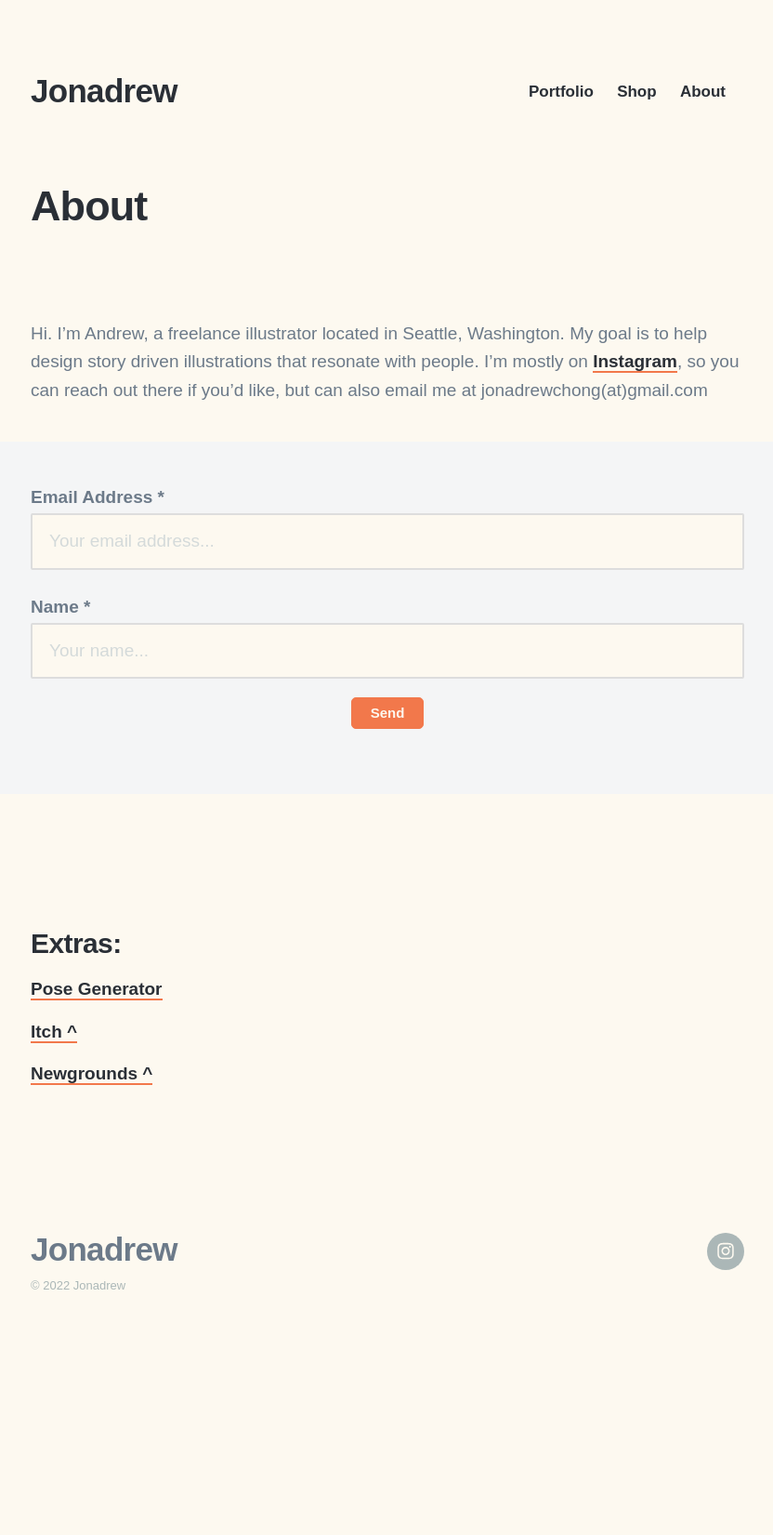
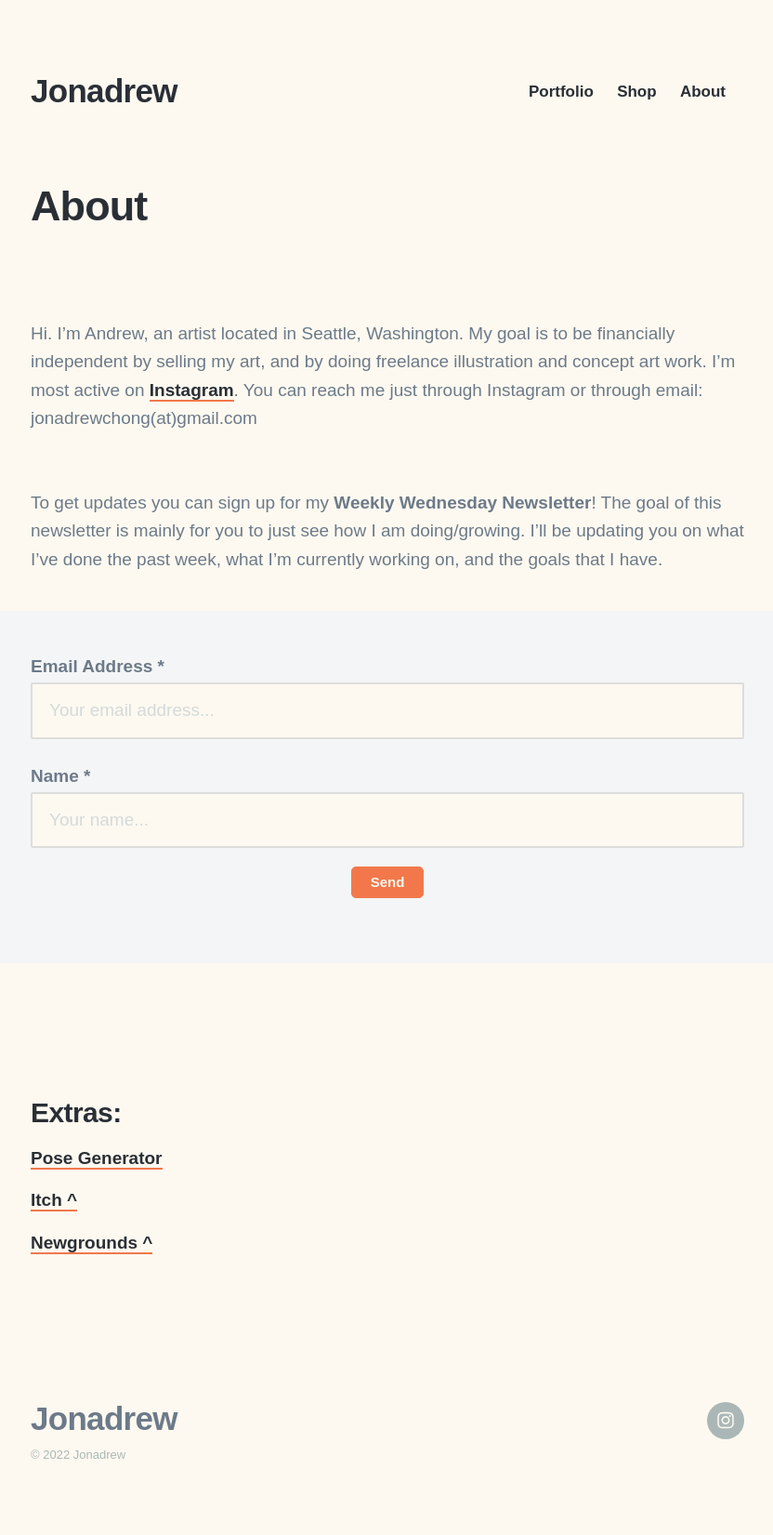
Before and after one commit to andrwyoung/jonadrew-v4, a Jekyll site: the page built from _pages/about.md, in a window 1280 px wide. Shown: the whole page at 93% size, without its empty margins (223-1055 px from the left). Built offline with Jekyll 4.4.1, drawn with Linux system fonts in a browser that asks for light colours; nearby versions of some CDN libraries; some web fonts are replaced; before the commit the page ends 1469 px from its top, so only the background shows below that.

Commit message:
update wording on about page

```diff
--- a/_pages/about.md
+++ b/_pages/about.md
@@ -3,8 +3,11 @@ title: About
 description: About Jonadrew
 ---
 
-Hi. I'm Andrew, a freelance illustrator located in Seattle, Washington. My goal is to help design story driven illustrations that resonate with people. I'm mostly on [Instagram](https://www.instagram.com/jonadrew_/), so you can reach out there if you'd like, but can also email me at jonadrewchong(at)gmail.com
+Hi. I'm Andrew, an artist located in Seattle, Washington. My goal is to be financially independent by selling my art, and by doing freelance illustration and concept art work. I'm most active on [Instagram](https://www.instagram.com/jonadrew_/). You can reach me just through Instagram or through email: jonadrewchong(at)gmail.com
 
+<br />
+
+To get updates you can sign up for my **Weekly Wednesday Newsletter**! The goal of this newsletter is mainly for you to just see how I am doing/growing. I'll be updating you on what I've done the past week, what I'm currently working on, and the goals that I have.
 
 {% include contact-form.html %}
 
```
